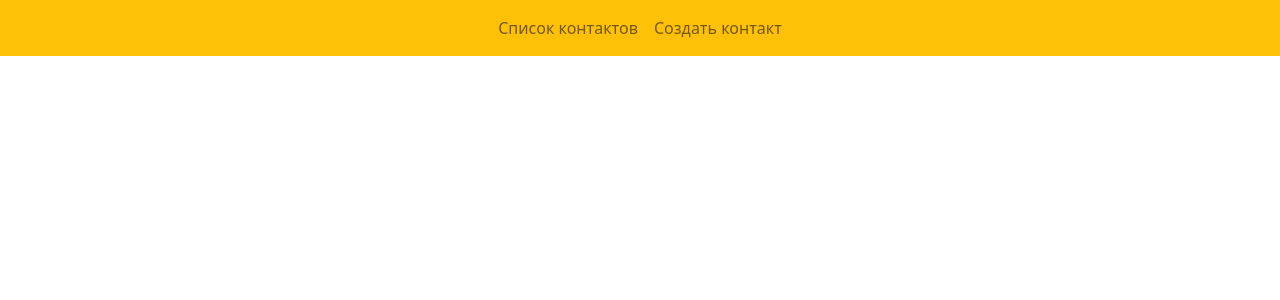
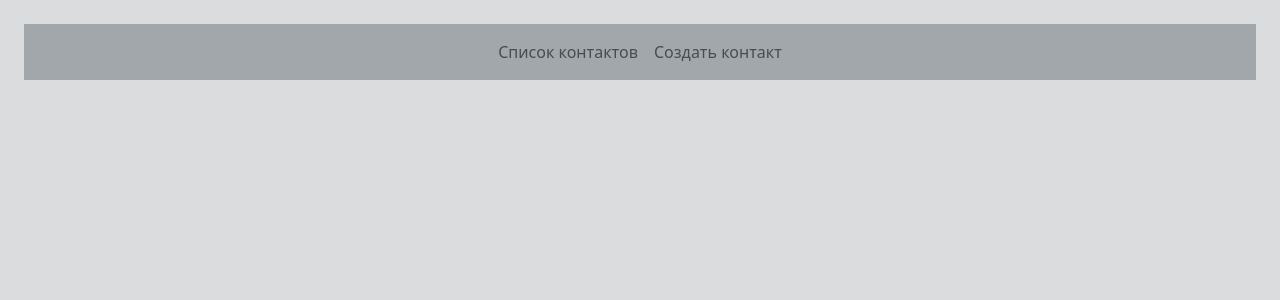
Before and after one commit to ArtMot99/AdressBook, a Django app: page /address/ in a window 1280 px wide. Shown: the top 300 px of the page. Run offline with Django 4.2, Linux system fonts and the light colour scheme; data that the repository does not hold is empty; some libraries are stand-ins or nearby versions.

Commit message:
Исправлен navbar, index, base

```diff
--- a/address/templates/address/index.html
+++ b/address/templates/address/index.html
@@ -10,7 +10,8 @@
     {% include 'includes/navbar.html' %}
     {% for person in contact %}
         <div class="list-group">
-            <a href="{% url 'info' pk=person.pk %}" class="list-group-item list-group-item-secondary">
+            <a href="{% url 'info' pk=person.pk %}"
+               class="list-group-item list-group-item-secondary bg-info bg-opacity-50">
                 {{ person.name.title }} {{ person.surname.title }}
             </a>
         </div>
--- a/address/templates/includes/navbar.html
+++ b/address/templates/includes/navbar.html
@@ -1,4 +1,4 @@
-<nav class="navbar navbar-expand navbar-light bg-warning justify-content-center">
+<nav class="navbar navbar-expand navbar-light bg-secondary bg-opacity-50 justify-content-center">
     <div class="navbar-nav">
         <a class="nav-link " aria-current="page" href="{% url 'main_menu' %}">Список контактов</a>
         <a class="nav-link " href="{% url 'create' %}">Создать контакт</a>
--- a/templates/base.html
+++ b/templates/base.html
@@ -6,7 +6,7 @@
     {% load static %}
     <link rel="stylesheet" href="{% static 'css/bootstrap.min.css' %}" type="text/css">
 </head>
-<body>
+<body class="bg-secondary p-4 text-dark bg-opacity-25">
     {% block content %} {% endblock %}
 </body>
 </html>
```
